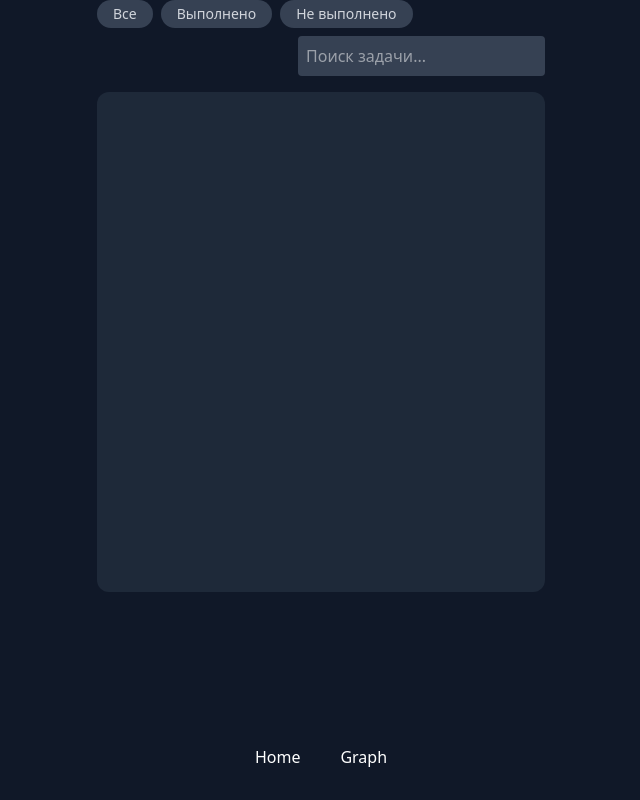
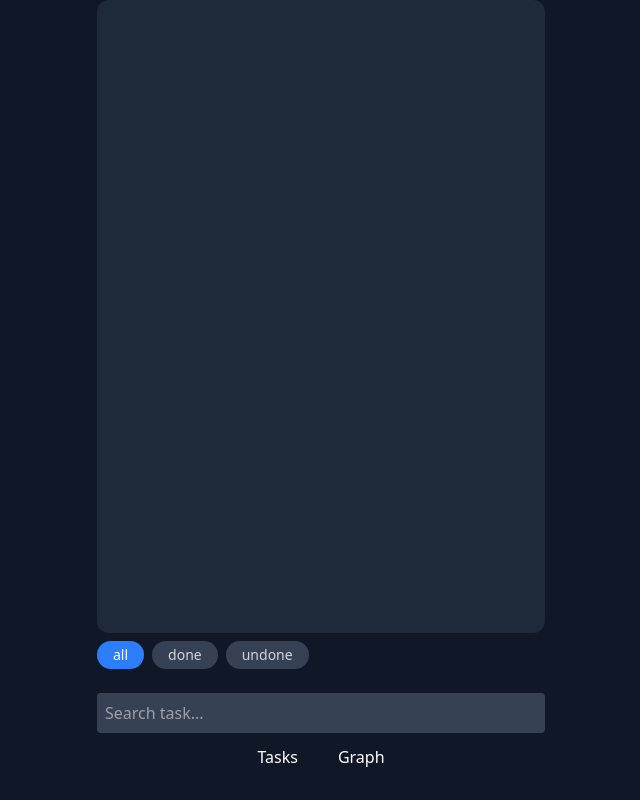
Before and after one commit to LaCuba/twa-todo, a Vue app: page /graph in a window 1280 px wide. Shown: the whole page, without its empty margins (319-959 px from the left). Built offline with nearby package versions, Linux system fonts and the light colour scheme.

Commit message:
Added graph

```diff
--- a/src/App.vue
+++ b/src/App.vue
@@ -9,7 +9,7 @@ import { RouterLink, RouterView } from 'vue-router'
     </div>
     <footer class="h-[60px]">
       <nav class="flex items-center justify-center gap-10">
-        <RouterLink to="/">Home</RouterLink>
+        <RouterLink to="/">Tasks</RouterLink>
         <RouterLink to="/graph">Graph</RouterLink>
       </nav>
     </footer>
--- /dev/null
+++ b/src/constants/index.ts
@@ -0,0 +1,4 @@
+export const TODO_STATUS = {
+  DONE: 'done',
+  CREATED: 'created',
+} as const
--- a/src/stores/todo.ts
+++ b/src/stores/todo.ts
@@ -1,6 +1,6 @@
 import { defineStore } from 'pinia'
 
-export interface Todo {
+export type TodoItem = {
   id: string
   title: string
   done: boolean
@@ -8,11 +8,11 @@ export interface Todo {
 
 export const useTodoStore = defineStore('todo', {
   state: () => ({
-    todos: [] as Todo[],
+    todos: [] as TodoItem[],
   }),
   actions: {
     add(title: string) {
-      const todo: Todo = {
+      const todo: TodoItem = {
         id: crypto.randomUUID(),
         title,
         done: false,
--- a/src/views/GraphView.vue
+++ b/src/views/GraphView.vue
@@ -1,15 +1,21 @@
 <script setup lang="ts">
 import { ref, onMounted, watch, computed, onUnmounted } from 'vue'
-import { useTodoStore } from '@/stores/todo'
+import { useTodoStore, type TodoItem } from '@/stores/todo'
 import * as d3 from 'd3'
+
+const FILTER_VALUES = {
+  ALL: 'all',
+  DONE: 'done',
+  UNDONE: 'undone',
+} as const
 
 const canvasRef = ref<HTMLCanvasElement | null>(null)
 const store = useTodoStore()
 
-const filter = ref<'all' | 'done' | 'undone'>('all')
-const search = ref('')
+const filterStatus = ref<ValueOf<typeof FILTER_VALUES>>(FILTER_VALUES.ALL)
+const search = ref<string>('')
 
-interface Node {
+type Node = {
   id: string
   title: string
   done: boolean
@@ -21,32 +27,48 @@ interface Node {
   fy?: number | null
 }
 
-interface Link {
+type Link = {
+  id: string
   source: string
   target: string
+  x?: number
+  y?: number
 }
 
 let simulation: d3.Simulation<Node, Link> | null = null
 
+function handleFilterStatus(todoItem: TodoItem, currentFilter: ValueOf<typeof FILTER_VALUES>) {
+  switch (currentFilter) {
+    case FILTER_VALUES.DONE:
+      return todoItem.done
+    case FILTER_VALUES.UNDONE:
+      return !todoItem.done
+    default:
+      return true
+  }
+}
+
 const filteredNodes = computed(() => {
-  return store.todos
-    .filter((t) => {
-      if (filter.value === 'done') return t.done
-      if (filter.value === 'undone') return !t.done
-      return true
-    })
-    .filter((t) => t.title.toLowerCase().includes(search.value.toLowerCase()))
-    .map((todo) => ({
-      id: todo.id,
-      title: todo.title,
-      done: todo.done,
-    }))
+  const searchedValue = search.value.toLowerCase()
+  return store.todos.reduce((prev, todoItem) => {
+    const isMatchedStatus = handleFilterStatus(todoItem, filterStatus.value)
+    const isMatchedTitle = todoItem.title.includes(searchedValue)
+
+    if (isMatchedTitle && isMatchedStatus) {
+      prev.push({ ...todoItem })
+    }
+    return prev
+  }, [] as TodoItem[])
 })
 
 function generateLinks(nodes: Node[]): Link[] {
   const links: Link[] = []
   for (let i = 0; i < nodes.length - 1; i++) {
-    links.push({ source: nodes[i].id, target: nodes[i + 1].id })
+    links.push({
+      id: nodes[i].id + '-' + nodes[i + 1].id,
+      source: nodes[i].id,
+      target: nodes[i + 1].id,
+    })
   }
   return links
 }
@@ -76,7 +98,7 @@ function setupCanvasGraph() {
       d3
         .forceLink(links)
         .id((d) => d.id)
-        .distance(100),
+        .distance(300),
     )
     .on('tick', ticked)
 
@@ -91,14 +113,14 @@ function setupCanvasGraph() {
       context.scale(transform.k, transform.k)
 
       // links
-      context.strokeStyle = 'rgba(255,255,255,0.2)'
+      context.strokeStyle = 'rgba(255,255,255,0.4)'
       context.lineWidth = 1
       links.forEach((link) => {
-        const s = link.source as Node
-        const t = link.target as Node
+        const source = link.source
+        const target = link.target
         context.beginPath()
-        context.moveTo(s.x!, s.y!)
-        context.lineTo(t.x!, t.y!)
+        context.moveTo(source.x!, source.y!)
+        context.lineTo(target.x!, target.y!)
         context.stroke()
       })
 
@@ -110,9 +132,9 @@ function setupCanvasGraph() {
         context.fill()
 
         context.fillStyle = '#fff'
-        context.font = '10px sans-serif'
+        context.font = '12px sans-serif'
         context.textAlign = 'center'
-        context.fillText(node.title.slice(0, 12), node.x!, node.y! + 4)
+        context.fillText(node.title.slice(0, 12), node.x!, node.y! + 30)
       })
 
       context.restore()
@@ -128,7 +150,7 @@ function setupCanvasGraph() {
       ticked()
     })
 
-  d3.select(canvas).call(zoom as any)
+  d3.select(canvas).call(zoom)
 
   // Drag nodes
   d3.select(canvas).call(
@@ -136,7 +158,7 @@ function setupCanvasGraph() {
       .drag<HTMLCanvasElement, unknown>()
       .subject((event) => {
         const [x, y] = transform.invert(d3.pointer(event, canvas))
-        return nodes.find((d) => Math.hypot(d.x! - x, d.y! - y) < 20) as any
+        return nodes.find((d) => Math.hypot(d.x! - x, d.y! - y) < 20)
       })
       .on('start', (event) => {
         if (!event.active) simulation?.alphaTarget(0.3).restart()
@@ -161,7 +183,7 @@ onMounted(() => {
 })
 
 watch(
-  [() => store.todos, filter, search],
+  [() => store.todos, filterStatus, search],
   () => {
     setupCanvasGraph()
   },
@@ -173,34 +195,30 @@ onUnmounted(() => {
 })
 </script>
 
-<!-- <template>
-  <canvas ref="canvasRef" class="w-full h-full bg-gray-800 rounded-xl" />
-</template> -->
 <template>
-  <div>
-    <!-- Фильтры -->
+  <div class="w-full h-full flex flex-col gap-2">
+    <canvas ref="canvasRef" class="w-full h-full min-h-0 grow-1 bg-gray-800 rounded-xl" />
+    <div class="flex flex-col gap-2">
       <div class="flex flex-wrap gap-2 mb-4 items-center">
         <button
-        v-for="f in ['all', 'done', 'undone']"
-        :key="f"
-        @click="filter.value = f"
-        class="px-4 py-1 rounded-full text-sm"
+          v-for="currentStatus in Object.values(FILTER_VALUES)"
+          :key="currentStatus"
+          @click="filterStatus = currentStatus"
+          class="px-4 py-1 rounded-full text-sm cursor-pointer"
           :class="{
-          'bg-blue-500 text-white': filter.value === f,
-          'bg-gray-700 text-gray-300': filter.value !== f,
+            'bg-blue-500 text-white': filterStatus === currentStatus,
+            'bg-gray-700 text-gray-300': filterStatus !== currentStatus,
           }"
         >
-        {{ f === 'all' ? 'Все' : f === 'done' ? 'Выполнено' : 'Не выполнено' }}
+          {{ currentStatus }}
         </button>
+      </div>
       <input
-        v-model="search.value"
-        placeholder="Поиск задачи..."
-        class="ml-auto p-2 bg-gray-700 rounded text-white w-full sm:w-auto sm:min-w-[200px]"
+        v-model="search"
+        placeholder="Search task..."
+        class="w-full p-2 bg-gray-700 rounded text-white sm:w-auto sm:min-w-[200px]"
       />
     </div>
-
-    <!-- Canvas -->
-    <canvas ref="canvasRef" class="w-full h-[500px] bg-gray-800 rounded-xl" />
   </div>
 </template>
 
--- a/tsconfig.app.json
+++ b/tsconfig.app.json
@@ -1,6 +1,6 @@
 {
   "extends": "@vue/tsconfig/tsconfig.dom.json",
-  "include": ["env.d.ts", "src/**/*", "src/**/*.vue"],
+  "include": ["env.d.ts", "src/**/*", "src/**/*.vue", "./typings"],
   "exclude": ["src/**/__tests__/*"],
   "compilerOptions": {
     "tsBuildInfoFile": "./node_modules/.tmp/tsconfig.app.tsbuildinfo",
--- /dev/null
+++ b/typings/utils.d.ts
@@ -0,0 +1,2 @@
+declare type ValueOf<T> = T extends object ? T[keyof T] : unknown
+declare type Nullable<T> = T | null
```
Also changed, not shown: src/typings/index.ts (added). Lines whose indentation alone changed are shown as unchanged.
